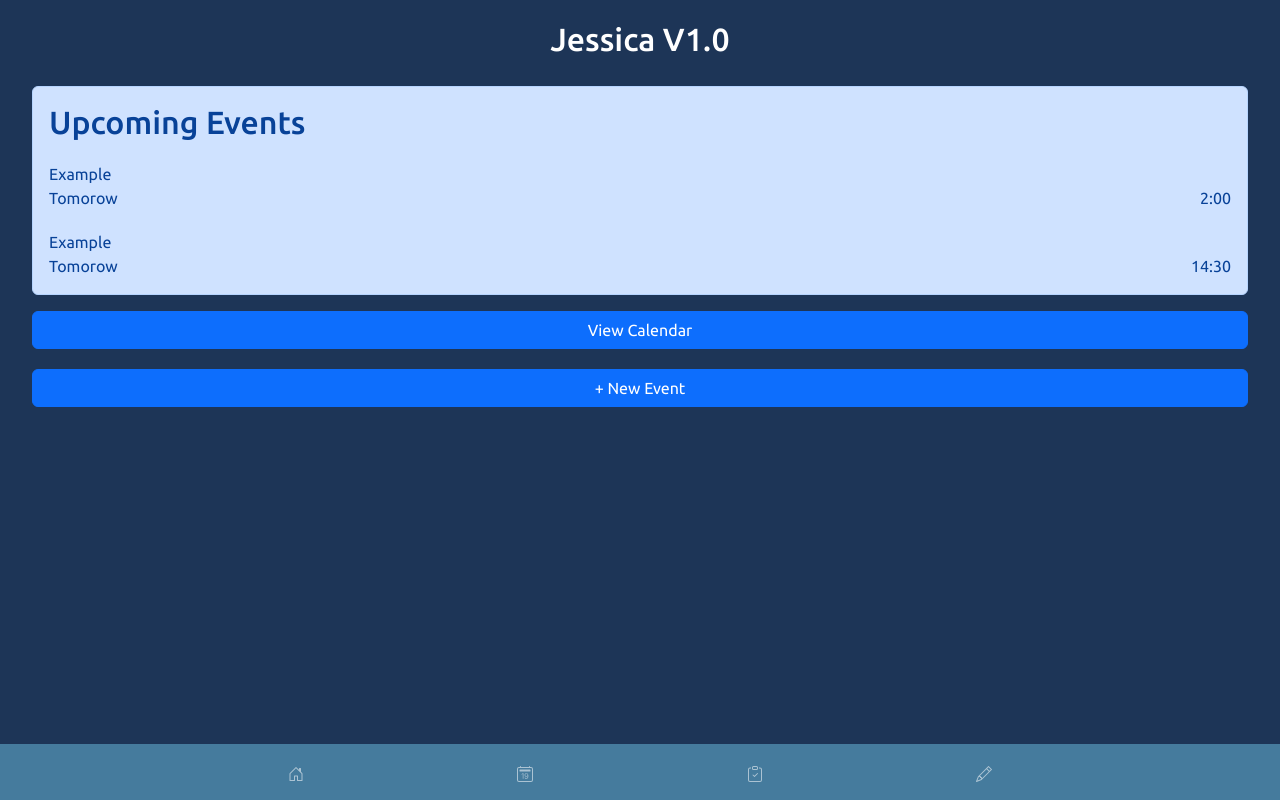
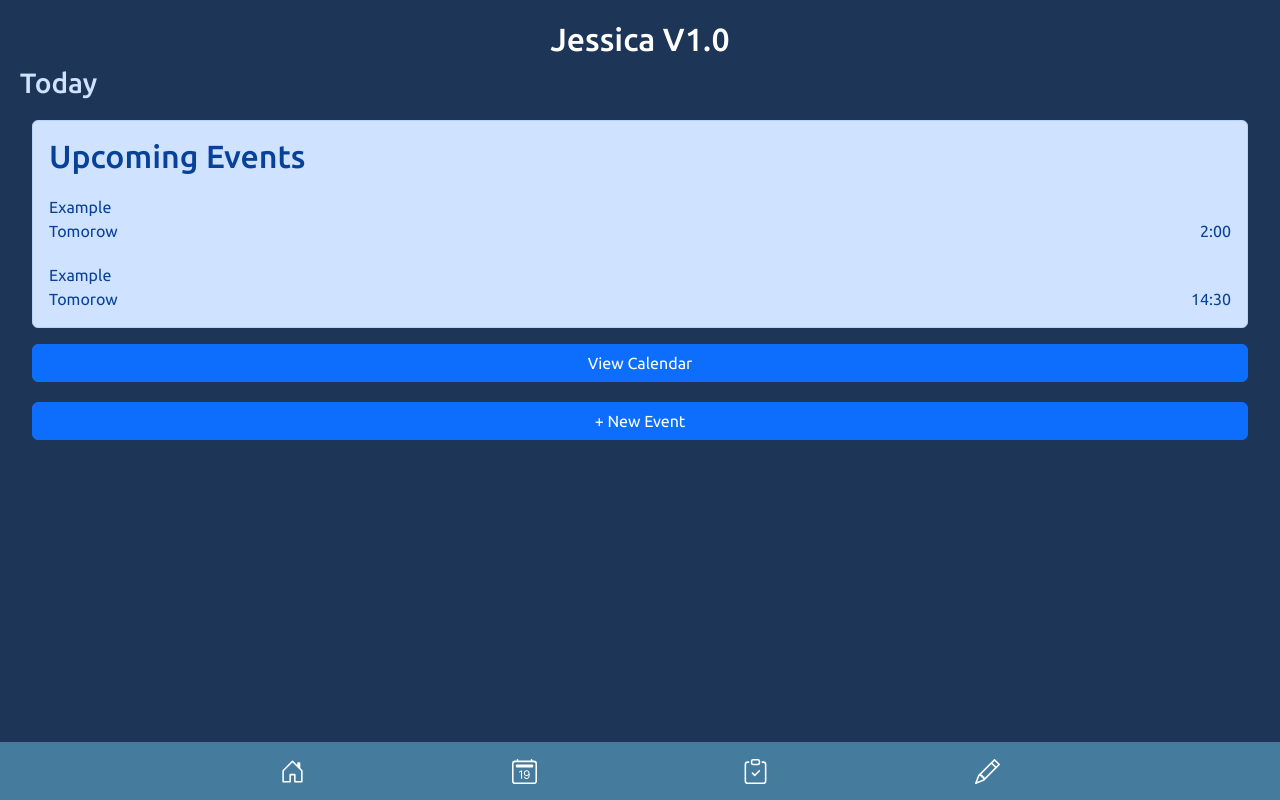
Before and after one commit to sebcyde/jessica, a React (Create React App) app: page / in a window 1280 px wide. Built offline with nearby package versions, Linux system fonts and the light colour scheme.

Commit message:
dashboard and navbar styling

```diff
--- a/src/App.tsx
+++ b/src/App.tsx
@@ -9,7 +9,7 @@ import Profile from './Pages/Profile';
 import About from './Pages/About';
 import Settings from './Pages/Settings';
 import Calendar from './Pages/Calendar';
-import DashboardNavbar from './Partials/DashboardNavbar';
+import Navbar from './Partials/Navbar';
 import ToDo from './Pages/ToDo';
 import Notes from './Pages/Notes';
 
@@ -32,7 +32,7 @@ function App() {
 						<Route path="/notes" element={<Notes />} />
 						<Route path="/calendar" element={<Calendar />} />
 					</Routes>
-					<DashboardNavbar />
+					<Navbar />
 				</>
 			)}
 		</div>
--- a/src/Pages/Dashboard.tsx
+++ b/src/Pages/Dashboard.tsx
@@ -3,7 +3,6 @@ import { Button } from 'react-bootstrap';
 import { useNavigate } from 'react-router-dom';
 import DashboardUpcoming from '../Partials/DashboardUpcoming';
 import { NewTaskContext } from '../Context/NewTaskContext';
-import DashboardNavbar from '../Partials/DashboardNavbar';
 import CalendarComponent from '../Partials/CalendarComponent';
 
 type Props = {};
@@ -22,8 +21,11 @@ const Dashboard = (props: Props) => {
 	console.log(NewTaskContext);
 
 	return (
-		<div className="Page flex flex-col align-cent ">
-			<h2 className="margin-top-thin col-white">Jessica V1.0</h2>
+		<div className="Page flex flex-col  ">
+			<h2 className="margin-top-thin col-white text-cent">Jessica V1.0</h2>
+			<h3 className="margin-bot-0 text-left margin-left-thin col-blue-light">
+				Today
+			</h3>
 			<DashboardUpcoming />
 			<Button
 				onClick={viewCalendar}
--- a/src/Theme/Helpers.scss
+++ b/src/Theme/Helpers.scss
@@ -9,6 +9,29 @@ body {
 		margin: 0px;
 		padding: 0px;
 		background-color: $BlueDark;
+	}
+	.navbar-nav {
+		.react-icons {
+			vertical-align: middle;
+		}
+		svg {
+			font-size: 25px;
+			color: white;
+		}
+	}
+
+	// Text Align
+
+	.text-left {
+		text-align: left;
+	}
+
+	.text-right {
+		text-align: right;
+	}
+
+	.text-cent {
+		text-align: center;
 	}
 
 	.bot-0 {
@@ -53,12 +76,24 @@ body {
 		margin-left: auto;
 	}
 
+	.margin-left-thin {
+		margin-left: 20px;
+	}
+
+	.margin-right-thin {
+		margin-right: 20px;
+	}
+
 	.margin-right-a {
 		margin-right: auto;
 	}
 
 	.margin-top-thin {
 		margin-top: 20px;
+	}
+
+	.margin-bot-0 {
+		margin-bottom: 0px;
 	}
 
 	.margin-bot-thin {
```
Also changed, not shown: src/Partials/Navbar.tsx (renamed from src/Partials/DashboardNavbar.tsx).
